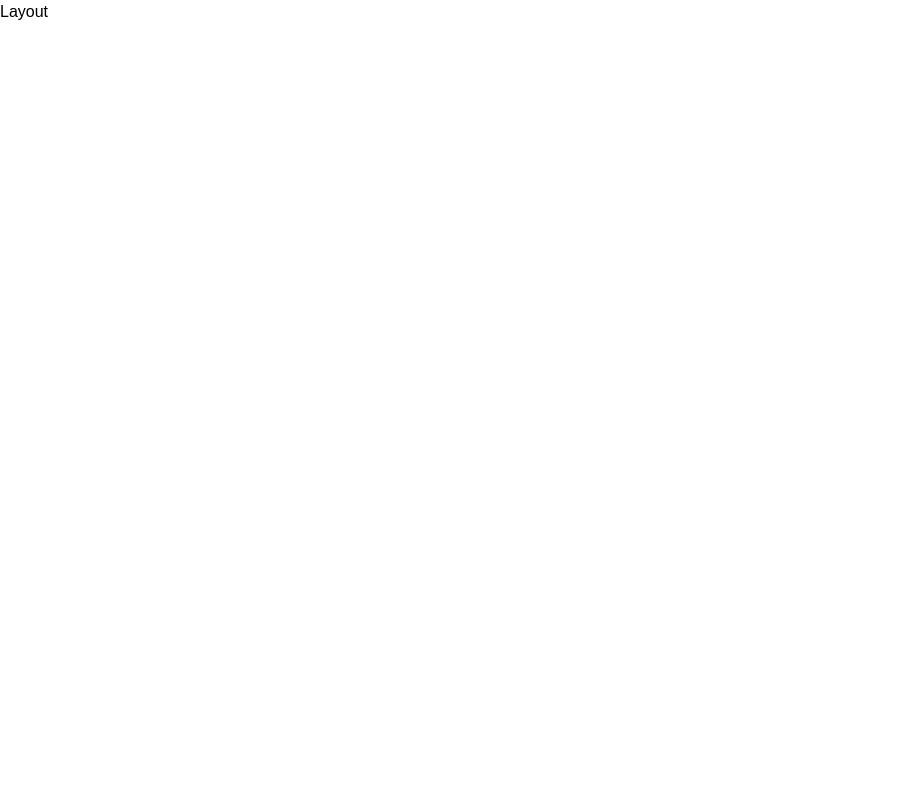
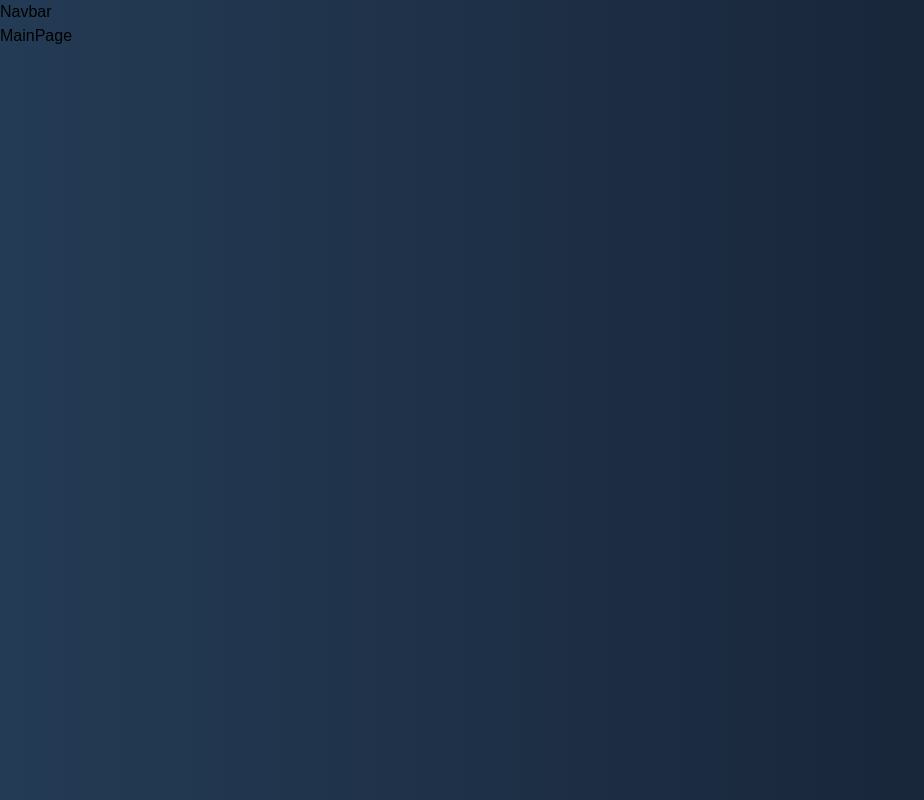
Before and after one commit to AleksandrPolishchuk/Blog, a React (Create React App) app in the folder client/: page / in a window 1280 px wide. Shown: the whole page, without its empty margins (0-924 px from the left). Built offline with nearby package versions, Linux system fonts and the light colour scheme; the HTML template or start-up script is replaced by a standard one.

Commit message:
add styles

```diff
--- a/client/src/components/Layout.jsx
+++ b/client/src/components/Layout.jsx
@@ -1,7 +1,13 @@
-import React from 'react'
+import React from 'react';
+import {Navbar} from './Navbar';
 
-export const Layout = () => {
+export const Layout = ({ children }) => {
   return (
-    <div>Layout</div>
+    <React.Fragment>
+        <div className='container mx-auto'>
+            <Navbar />
+            {children}
+        </div>
+    </React.Fragment>
   )
 }
--- a/client/src/index.css
+++ b/client/src/index.css
@@ -5,5 +5,9 @@
 @layer base {
   body {
     font-family: 'Poppins', sans-serif;
+    background: #141E30;  /* fallback for old browsers */
+    background: -webkit-linear-gradient(to right, #243B55, #141E30);  /* Chrome 10-25, Safari 5.1-6 */
+    background: linear-gradient(to right, #243B55, #141E30); /* W3C, IE 10+/ Edge, Firefox 16+, Chrome 26+, Opera 12+, Safari 7+ */
+    min-height: 100vh;
   }
 }
```
